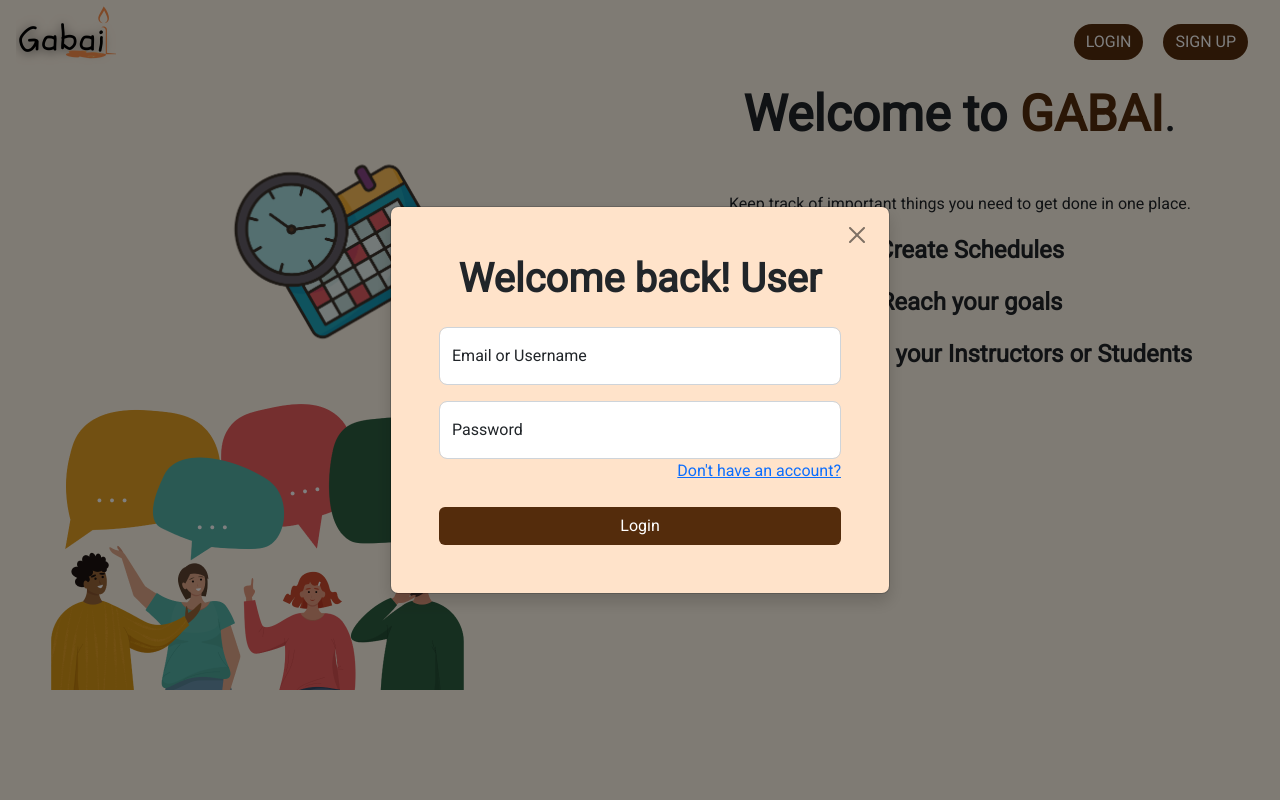
After one commit to Quiaoex/Gabai-Project, a PHP site: page / in a window 1280 px wide, after a click on "LOGIN". The commit adds this page. Run offline with PHP 8.4, Linux system fonts and the light colour scheme.

Commit message:
Add files via upload

```diff
--- a/Admin-UI/admin-login.php
+++ b/Admin-UI/admin-login.php
@@ -19,7 +19,7 @@
         <script src="confirm-pass.js"></script>
     </head>
     <body class="body-bgs">
-
+    <a href="../index.php" type="hidden" accesskey="s"></a>
         <div id="layoutAuthentication">
             <div id="layoutAuthentication_content">
                 <main>
--- a/Admin-UI/admin-register.php
+++ b/Admin-UI/admin-register.php
@@ -43,19 +43,19 @@
                                                 </div>
                                             </div>
                                             <div class="form-floating mb-3">
-                                                <input class="form-control" name="email" id="email" type="email" placeholder="name@example.com" />
+                                                <input class="form-control" name="email" id="email" type="email" placeholder="name@example.com" required/>
                                                 <label for="inputEmail">Email address</label>
                                             </div>
                                             <div class="row mb-3">
                                                 <div class="col-md-6">
                                                     <div class="form-floating mb-3 mb-md-0">
-                                                        <input class="form-control"name="password" id="password" type="password" placeholder="Create a password" />
+                                                        <input class="form-control"name="password" id="password" type="password" placeholder="Create a password" minlength="12" required/>
                                                         <label for="inputPassword">Password</label>
                                                     </div>
                                                 </div>
                                                 <div class="col-md-6">
                                                     <div class="form-floating mb-3 mb-md-0">
-                                                        <input class="form-control" id="inputPasswordConfirm" type="password" placeholder="Confirm password" />
+                                                        <input class="form-control" name="confirm" id="confirm" type="password" placeholder="Confirm password" minlength="12" required />
                                                         <label for="inputPasswordConfirm">Confirm Password</label>
                                                     </div>
                                                 </div>
--- a/User-UI/user-homepage.php
+++ b/User-UI/user-homepage.php
@@ -12,7 +12,7 @@
 
           }
       } else {
-              header("Location: ../Homepage.php");
+              header("Location: ../index.php");
       }
 
 ?>
--- a/User-UI/user-logout.php
+++ b/User-UI/user-logout.php
@@ -2,7 +2,7 @@
 
 require_once ('../gabai-database.php');
 $gabai->log_out();
-header("Location: ../Homepage.php")
+header("Location: ../index.php")
 
 
 ?>
--- a/gabai-database.php
+++ b/gabai-database.php
@@ -34,6 +34,7 @@ Class Gabai {
 
             http_response_code(404);
             echo "Page not Found";
+            die;
 
     }
 
@@ -44,9 +45,10 @@ Class Gabai {
         }
 
         $_SESSION['userdata'] = array(
+                "id"=> $array['user_id'],"uid"=> $array['unique_user_id'],
                 "fullname" => $array['first_name']." ".$array['last_name'],
-                "id"=> $array['user_id'],
-                "access" => $array['access']
+                "access" => $array['access'],
+                "groupid" => $array['grp_unique_ids']
         );
 
         return $_SESSION['userdata'];
@@ -114,9 +116,8 @@ Class Gabai {
             header('Location: ../Admin-UI/admin-homepage.php');
 
         } else {
-            echo '<script type="text/javascript">';
-            echo ' alert("Log in Failed!")';  //not showing an alert box.
-            echo '</script>';
+            echo "<div class='alert alert-danger justify-content-center' style='text-align: center;' role='alert'>
+                       <strong> Log in Failed!</strong></div>";
         }
         }
     }
@@ -129,10 +130,16 @@ Class Gabai {
             $lname = $_POST['lname'];
             $email = $_POST['email'];
             $password = md5($_POST['password']);
+            $cnfirm = md5($_POST['confirm']);
             $access = "admin";
 
 
-        if($this->check_email_exist($email) == 0){
+            if($password !== $cnfirm ){
+                echo "<div class='alert alert-danger justify-content-center' style='text-align: center;' role='alert'>
+                        Password is mismatched!</div>";
+
+            }else{
+            if($this->check_email_exist($email) == 0){
             $connection = $this->openConnection();
             $stmt = $connection->prepare("INSERT INTO gabai_user (`first_name`,`last_name`,`email`,`password`,`access`)
             VALUE (?,?,?,?,?)");
@@ -140,12 +147,11 @@ Class Gabai {
             header('Location: ../Admin-UI/admin-success-register.php');
 
             }else {
-                echo '<script type="text/javascript">';
-                echo ' alert("Email already taken.")';  //not showing an alert box.
-                echo '</script>';
+                echo "<div class='alert alert-danger justify-content-center' style='text-align: center;' role='alert'>
+                        Email has already been taken!</div>";
             }
         }
-
+        }
     }
 
     public function user_login()
@@ -171,9 +177,8 @@ Class Gabai {
             header('Location: ./User-UI/user-homepage.php');
 
         } else {
-            echo '<script type="text/javascript">';
-            echo ' alert("Log in Failed!")';  //not showing an alert box.
-            echo '</script>';
+            echo "<div class='alert alert-danger justify-content-center' style='text-align: center;' role='alert'>
+                    <strong> Log in Failed!</strong></div>";;
         }
         }
     }
@@ -199,10 +204,20 @@ Class Gabai {
             $lname = $_POST['lname'];
             $email = $_POST['email'];
             $password = md5($_POST['password']);
+            $confirm = md5($_POST['confirm']);
             $access = "user";
 
+            if( empty($fname) && empty($lname) && empty($email) && empty($password)&& empty($confirm)){
+                    echo "<div class='alert alert-danger justify-content-center' style='text-align: center;' role='alert'>
+                    <strong> Cannot be Empty!</strong></div>";
 
-        if($this->user_check_email_exist($email) == 0){
+            }else   {
+            if($password !== $confirm ){
+                echo "<div class='alert alert-danger justify-content-center' style='text-align: center;' role='alert'>
+                    <strong> Password is not Matched</strong></div>";
+
+            }else{
+            if($this->user_check_email_exist($email) == 0){
             $connection = $this->openConnection();
             $stmt = $connection->prepare("INSERT INTO gabai_user(`first_name`,`last_name`,`email`,`password`,`access`)
             VALUE (?,?,?,?,?)");
@@ -212,19 +227,21 @@ Class Gabai {
                 echo '</script>';
 
             }else {
-                echo '<script type="text/javascript">';
-                echo ' alert("Email already taken.")';  //not showing an alert box.
-                echo '</script>';
+                echo "<div class='alert alert-danger justify-content-center' style='text-align: center;' role='alert'>
+                       <strong> Email already Taken!</strong></div>";
             }
         }
-
+        }
+        }
     }
 
-    public function user_id($id)
+    public function get_user_id($uid)
     {
+
+
         $connection = $this->openConnection();
         $stmt = $connection->prepare("SELECT * FROM gabai_user WHERE user_id = ?");
-        $stmt->execute([$id]);
+        $stmt->execute([$uid]);
         $id = $stmt->fetch();
         $total = $stmt->rowCount();
 
@@ -255,18 +272,17 @@ Class Gabai {
                 $stmt->execute([$noteid,$types,$notetitle,$notedata,$created]);
 
             }else {
-                echo '<script type="text/javascript">';
-                echo ' alert("Cannot be Empty.")';  //not showing an alert box.
-                echo '</script>';
+                echo "<div class='alert alert-danger justify-content-center' style='text-align: center;' role='alert'>
+                       <strong> Cannot be Empty!</strong></div>";;
 
             }
 
     }
     }
 
-    public function get_user_notes()
+    public function get_user_notes($id)
     {
-        $id = 3;
+
 
         $connection = $this->openConnection();
         $stmt = $connection->prepare("SELECT user_id, note_id, note_title , note_body , created_by FROM
@@ -283,14 +299,17 @@ Class Gabai {
 
     }
 
-    public function get_grp_notes()
+    public function get_grp_notes($grpid)
     {
-        $grpid = 1;
+
 
 
         $connection = $this->openConnection();
-        $stmt = $connection->prepare("SELECT group_id, group_name, group_name_id , members , group_note_title, group_note_body FROM
-        (SELECT * FROM gabai_group WHERE gabai_group.group_id = ? ) t1 INNER JOIN gabai_group_notes t2 ON t1.group_id = t2.group_name_id");
+        $stmt = $connection->prepare("SELECT grp_unique_ids ,first_name,last_name ,group_name,group_id, grp_unique_id, group_name_id ,member_unique_id,member_unique_id ,
+        group_note_title, group_note_body, created_by FROM
+        (SELECT * FROM gabai_user WHERE gabai_user.grp_unique_ids = ? ) t1
+        INNER JOIN gabai_group t2 ON t1.grp_unique_ids = t2.grp_unique_id
+        INNER JOIN gabai_group_notes t3 ON t2.grp_unique_id = t3.member_unique_id");
         $stmt->execute([$grpid]);
         $notes = $stmt->fetchall();
         $total = $stmt->rowCount();
@@ -316,7 +335,7 @@ Class Gabai {
 
             if(($notetitle > 0 && $notedata > 0)){
                 $connection = $this->openConnection();
-                $stmt = $connection->prepare("INSERT INTO user_data_notes (`note_id`,`note_type`,`note_title`,`note_body`,`created_by`)
+                $stmt = $connection->prepare("INSERT INTO gabai_group_notes (`note_id`,`note_type`,`note_title`,`note_body`,`created_by`)
                 VALUE (?,?,?,?,?)");
                 $stmt->execute([$noteid,$types,$notetitle,$notedata,$created]);
 
--- /dev/null
+++ b/index.php
@@ -0,0 +1,164 @@
+<?php
+
+    require_once ('./gabai-database.php');
+    require_once ('./user-data.php');
+    $gabai->user_login();
+    $gabai->user_register();
+
+
+?>
+<!doctype html>
+<html lang="en">
+  <head>
+    <meta charset="utf-8">
+    <meta name="viewport" content="width=device-width, initial-scale=1">
+    <title>Gabai Homepage</title>
+    <link href='https://fonts.googleapis.com/css?family=Roboto' rel='stylesheet'>
+    <link href="https://cdn.jsdelivr.net/npm/bootstrap@5.2.3/dist/css/bootstrap.min.css" rel="stylesheet" integrity="sha384-rbsA2VBKQhggwzxH7pPCaAqO46MgnOM80zW1RWuH61DGLwZJEdK2Kadq2F9CUG65" crossorigin="anonymous">
+    <link rel="stylesheet" href="./Style/Webhomepagestyle.css">
+    <script src="./JS/log-in-scripts.js"></script>
+  </head>
+  <body style="overflow-x: hidden; overflow-y: auto; font-family:Roboto;" onkeydown="">
+
+    <header class="p-3 text- hdr1">
+        <div class="d-flex flex-wrap align-items-center justify-content-center justify-content-lg-start">
+          <img src="./Images/Gabai.png" width="100vw" height="100%" class="logo"/>
+
+          <ul class="nav col-12 col-lg-auto me-lg-auto mb-2 justify-content-center mb-md-0">
+            <li><a href="#" class="nav-link px-2 text-secondary"></a></li>
+          </ul>
+          <div class="text-end mx-3">
+          <button type="button" class="btn  logn mx-3" data-bs-toggle="modal" data-bs-target="#login" style="font-family:Roboto; background:#542C0C;" >
+          LOGIN</button>
+            <button type="button" class="btn  logn " data-bs-toggle="modal" data-bs-target="#register" style="font-family:Roboto; background:#542C0C;">
+           SIGN UP</button>
+                <!-- Modal -->
+                <div class="modal fade" id="login" tabindex="-1" aria-labelledby="exampleModalLabel" aria-hidden="true">
+                  <div class="modal-dialog modal-dialog-centered modal-dialog-scrollable ">
+                    <div class="modal-content shadow mdlbg">
+                      <div class="modal-header p-5 pb-4 border-bottom-0 text-center">
+                        <!-- <h1 class="modal-title fs-5" >Modal title</h1> -->
+                        <a href="./Admin-UI/admin-login.php" type="hidden" accesskey="a"></a>
+                        <h1 class="fw-bold mb-0 fs-1 ">Welcome back! User</h1>
+                        <button type="button" class="btn-close closebtn" data-bs-dismiss="modal" aria-label="Close"></button>
+                      </div>
+                        <div class="modal-body p-5 pt-0">
+                          <form class="" method="POST" action="">
+                            <div class="form-floating mb-3">
+                              <input type="text" class="form-control rounded-3 " name="user-email" id="user-email" placeholder="name@example.com">
+                                <label for="floatingInput">Email or Username</label>
+                            </div>
+                              <div class="form-floating mb-3">
+                                <input type="password" class="form-control rounded-3" name="user-password" id="user-password" placeholder="Password">
+                                  <label for="floatingPassword">Password</label>
+                                  <a href="#" type="button" class="link-primary"data-bs-toggle="modal" data-bs-target="#exampleModal2">Don't have an account?</a>
+                              </div>
+                              <div class="mt-4 mb-0">
+                                <div class="d-grid ">
+                                  <button class="btn btn-block" style=" background-color: #542C0C; color: white;"name="login" type="submit" value="Create Account">Login</button>
+                                </div>
+                              </div>
+                           </form>
+
+                        </div>
+                      </div>
+                  </div>
+                </div>
+          </div>
+        </div>
+    </header>
+    <div class="container-fluid">
+<div class="row align-items-center">
+          <div class="col-12 col-md-5 col-lg-6 order-md-2 edetext">
+           <!-- Heading -->
+            <h1 class=" text-center text-md-start mb-5" style="font-size:50px;">
+              <b>Welcome to </b><span class="" style="color: #542C0C; "><b>GABAI</b></span>. <br>
+
+            </h1>
+          <!-- Text -->
+            <p class="lead text-center text-md-start text-dark mb-6 mb-lg-8 " style="font-size: medium;">
+              Keep track of important things you need to get done in one place.
+            </p>
+            <p class="lead text-center text-md-start text-dark mb-6 mb-lg-8 fw-bold fs-4 "><svg xmlns="http://www.w3.org/2000/svg" width="16" height="16" fill="currentColor" class="bi bi-arrow-right" viewBox="0 0 16 16">
+              <path fill-rule="evenodd" d="M1 8a.5.5 0 0 1 .5-.5h11.793l-3.147-3.146a.5.5 0 0 1 .708-.708l4 4a.5.5 0 0 1 0 .708l-4 4a.5.5 0 0 1-.708-.708L13.293 8.5H1.5A.5.5 0 0 1 1 8z"/>
+            </svg>  Create Schedules</p>
+            <p class="lead text-center text-md-start text-dark mb-6 mb-lg-8 fw-bold fs-4"><svg xmlns="http://www.w3.org/2000/svg" width="16" height="16" fill="currentColor" class="bi bi-arrow-right" viewBox="0 0 16 16">
+              <path fill-rule="evenodd" d="M1 8a.5.5 0 0 1 .5-.5h11.793l-3.147-3.146a.5.5 0 0 1 .708-.708l4 4a.5.5 0 0 1 0 .708l-4 4a.5.5 0 0 1-.708-.708L13.293 8.5H1.5A.5.5 0 0 1 1 8z"/>
+            </svg>  Reach your goals</p>
+            <p class="lead text-center text-md-start text-dark mb-6 mb-lg-8 fw-bold fs-4"><svg xmlns="http://www.w3.org/2000/svg" width="16" height="16" fill="currentColor" class="bi bi-arrow-right" viewBox="0 0 16 16">
+              <path fill-rule="evenodd" d="M1 8a.5.5 0 0 1 .5-.5h11.793l-3.147-3.146a.5.5 0 0 1 .708-.708l4 4a.5.5 0 0 1 0 .708l-4 4a.5.5 0 0 1-.708-.708L13.293 8.5H1.5A.5.5 0 0 1 1 8z"/>
+            </svg>  Connect with your Instructors or Students</p>
+          </div>
+          <div class="col-12 col-md-7 col-lg-6 order-md-1 aos-init aos-animate" data-aos="fade-up">
+            <!-- Image -->
+              <img src="Images/04 1.png" class="img-fluid mw-md-130 mw-lg-130 mb-6 mb-md-0 aos-init aos-animate clndr" alt="..." data-aos="fade-up" data-aos-delay="100">
+            </div>
+          </div>
+
+            <div class="row align-items-center text-endm ">
+              <div class="  col-6 order-md-2 lstbtn" style="padding-left: 350px;">
+              <!-- Buttons -->
+
+            </div>
+            <div class="col-12 col-md-7 col-lg-6 order-md-1 aos-init aos-animate" data-aos="fade-up">
+              <!-- Image -->
+              <div class="text-end text-md-start">
+                <img src="./Images/01 1.png" class="img-fluid mw-md-150 mw-lg-130 mb-6 mb-md-0 aos-init aos-animate ppl" alt="..." data-aos="fade-up" data-aos-delay="100">
+              </div>
+
+            </div>
+          </div>
+
+
+        </div>
+        <div class="modal fade" id="register" tabindex="-1" aria-labelledby="exampleModalLabel" aria-hidden="true">
+          <div class="modal-dialog modal-dialog-centered modal-dialog-scrollable">
+            <div class="modal-content shadow mdlbg ">
+              <div class="modal-header p-5 pb-4 border-bottom-0 text-center">
+                <!-- <h1 class="modal-title fs-5" >Modal title</h1> -->
+                <h1 class="fw-bold mb-0 fs-1 ">Let's be productive together!</h1>
+                <button type="button" class="btn-close closebtn" data-bs-dismiss="modal" aria-label="Close"></button>
+              </div>
+                <div class="modal-body p-5 pt-0">
+                  <form class="" action="" method="POST">
+                    <div class="row">
+                      <div class="form-floating">
+                        <div class="form-floating mb-3">
+                          <input type="text" class="form-control rounded-3" name="fname" id="fname" placeholder="name@example.com">
+                          <label for="firstname">First Name</label>
+                        </div>
+                        <div class="form-floating mb-3">
+                          <input type="text" class="form-control rounded-3" name="lname" id="lname" placeholder="name@example.com">
+                          <label for="lastname">Last Name</label>
+                        </div>
+                      </div>
+                    </div>
+                    <div class="form-floating mb-3">
+                      <input type="email" class="form-control rounded-3" name="email" id="email" placeholder="name@example.com">
+                        <label for="email">Email</label>
+                    </div>
+                    <div class="form-floating mb-3">
+                      <input type="password" class="form-control rounded-3" name="password" id="password" placeholder="name@example.com">
+                        <label for="password">Password</label>
+                    </div>
+                      <div class="form-floating mb-3">
+                        <input type="password" class="form-control rounded-3 " name="confirm" id="confirmpassword" placeholder="Password">
+                          <label for="confirmpassword">Confirm Password</label>
+
+                      </div>
+                      <div class="mt-4 mb-0">
+                        <div class="d-grid ">
+                          <button class="btn btn-block" style=" background-color: #542C0C; color: white;"name="register" type="submit" value="Create Account">Register</button>
+                        </div>
+                      </div>
+                    </form>
+
+                 </div>
+               </div>
+
+          </div>
+
+    <script src="https://cdn.jsdelivr.net/npm/bootstrap@5.2.3/dist/js/bootstrap.bundle.min.js" integrity="sha384-kenU1KFdBIe4zVF0s0G1M5b4hcpxyD9F7jL+jjXkk+Q2h455rYXK/7HAuoJl+0I4" crossorigin="anonymous"></script>
+  </body>
+
+</html>
--- a/sample/rav.php
+++ b/sample/rav.php
@@ -4,8 +4,8 @@
       $userdetails = $gabai->get_userdata();
       $gabai->add_note();
       $gabai->add_group_note();
-      $uid = $_GET[$userdetails['id']];
-      $getid = $gabai->user_id($uid);
+      $uid = $userdetails['id'];
+      $getid = $gabai->get_user_id($uid);
 
       if(isset($userdetails)){
         if(($userdetails['access'] != "user")){
@@ -15,7 +15,7 @@
 
         }
     } else {
-            header("Location: ../Homepage.php");
+            header("Location: ../index.php");
     }
 
 
```
Also changed, not shown: sample/example.php (+6 -5 lines).
